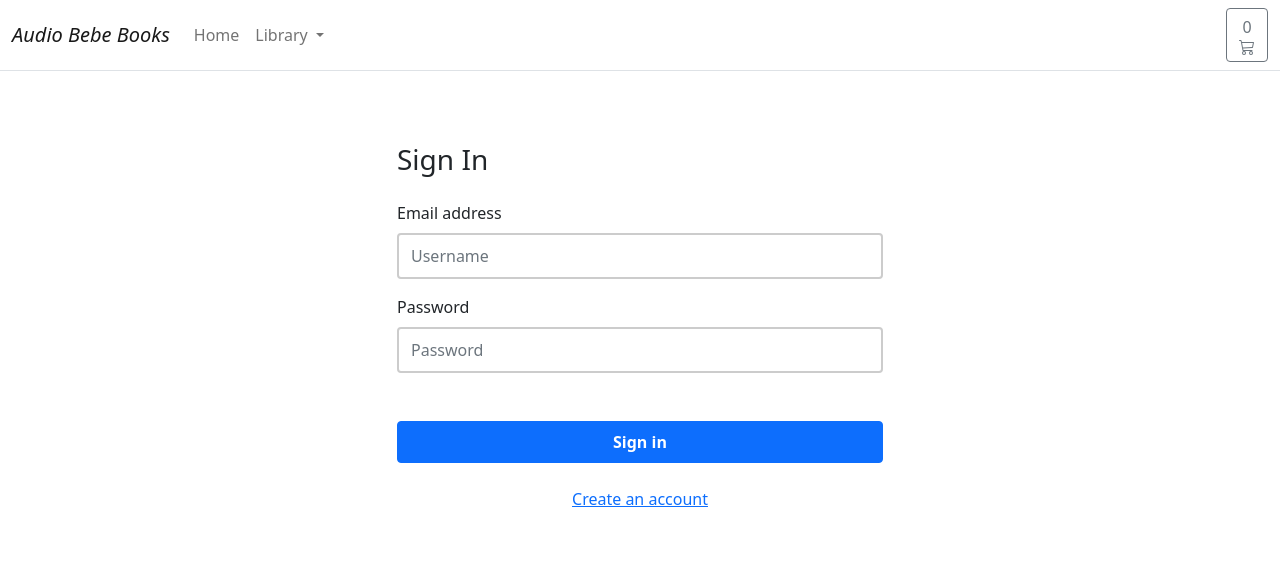
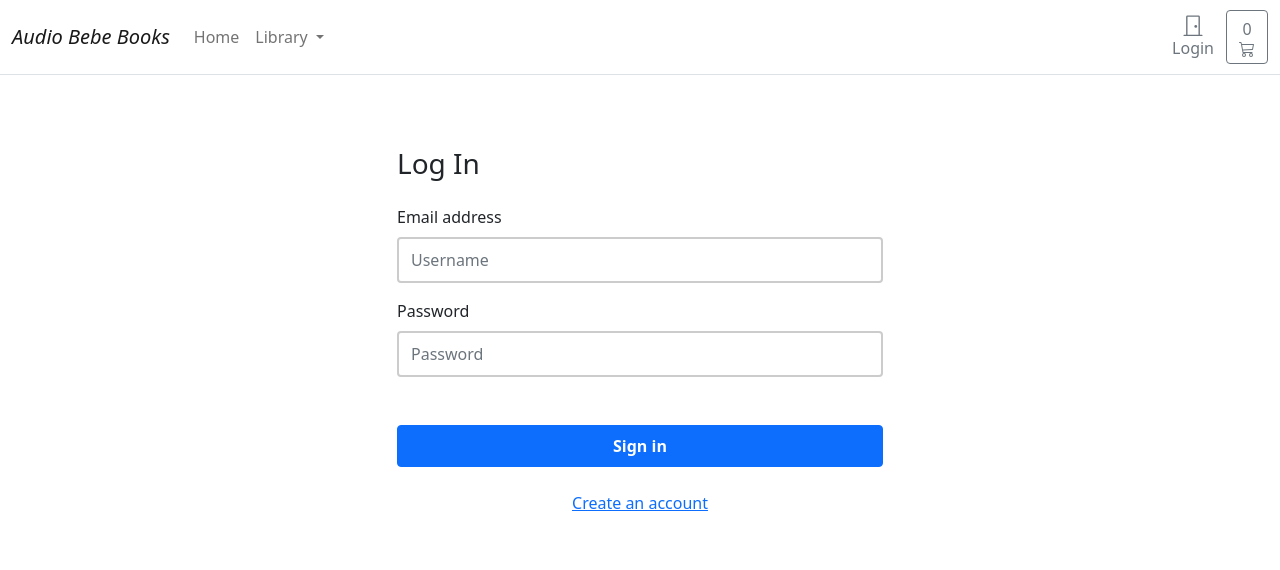
Before and after one commit to MariusBujor/ecommerce1, a Django app: page /account/login/ in a window 1280 px wide. Shown: the top 570 px of the page. Run offline with Django 3.2, Linux system fonts and the light colour scheme; data that the repository does not hold is empty.

Commit message:
Adding login and logout  links/buttons on navbar with access to the user dashboard

```diff
--- a/account/urls.py
+++ b/account/urls.py
@@ -11,6 +11,7 @@ app_name = 'account'
 urlpatterns = [
         path('login/', auth_views.LoginView.as_view(template_name='account/registration/login.html',
                                                     form_class=UserLoginForm), name='login'),
+        path('logout/', auth_views.LogoutView.as_view(next_page='/account/login/'), name='logout'),
         path('register/', views.account_register, name='register'),
         path('activate/<slug:uidb64>/<slug:token>/', views.account_activate, name='activate'),
         # User Dashboard
--- a/templates/account/registration/login.html
+++ b/templates/account/registration/login.html
@@ -24,7 +24,7 @@
                              <form class="account-form p-4 rounded" action="{% url 'account:login' %}" method="post">
 
                                 {% csrf_token %}
-                                <h3 class="mb-4">Sign In</h3>
+                                <h3 class="mb-4">Log In</h3>
 
                                 {% if form.errors %}
                                 <div class="alert alert-primary" role="alert">
--- a/templates/store/base.html
+++ b/templates/store/base.html
@@ -64,6 +64,36 @@
                             </li>
                         </ul>
 
+                        {% if user.is_authenticated %}
+                        <a type="button" role="button" href="{% url "account:logout" %}"
+                         class="btn btn-outline-secondary border-0 basket-btn">
+                         <div>
+                            <svg xmlns="http://www.w3.org/2000/svg" width="22" height="22" fill="currentColor"
+                                class="bi bi-door-closed" viewBox="0 0 16 16">
+                                <path
+                                    d="M3 2a1 1 0 0 1 1-1h8a1 1 0 0 1 1 1v13h1.5a.5.5 0 0 1 0 1h-13a.5.5 0 0 1 0-1H3V2zm1 13h8V2H4v13z" />
+                                <path d="M9 9a1 1 0 1 0 2 0 1 1 0 0 0-2 0z" />
+                            </svg>
+                         </div>
+                         <span class="fs15 fw500">Logout</span>
+                    </a>
+                     {% else %}
+                    <a type="button" role="button" href="{% url "account:login" %}"
+                    class="btn btn-outline-secondary border-0 basket-btn">
+                    <div>
+                        <svg xmlns="http://www.w3.org/2000/svg" width="22" height="22" fill="currentColor"
+                                class="bi bi-door-closed" viewBox="0 0 16 16">
+                                <path
+                                    d="M3 2a1 1 0 0 1 1-1h8a1 1 0 0 1 1 1v13h1.5a.5.5 0 0 1 0 1h-13a.5.5 0 0 1 0-1H3V2zm1 13h8V2H4v13z" />
+                                <path d="M9 9a1 1 0 1 0 2 0 1 1 0 0 0-2 0z" />
+                            </svg>
+                           </div>
+                            <span class="fs15 fw500">Login</span>
+                        </a>
+                        {% endif %}
+
+
+
 {% comment %} CART {% endcomment %}
 
                         <a type="button" rol="button" href="{% url "cart:cart_summary" %}" class="btn btn-outline-secondary">
```
Also changed, not shown: db.sqlite3.
